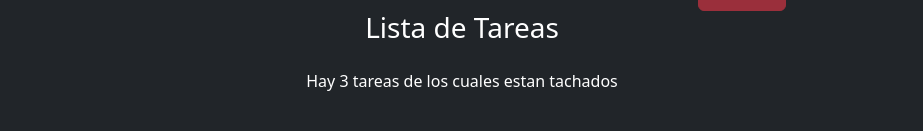
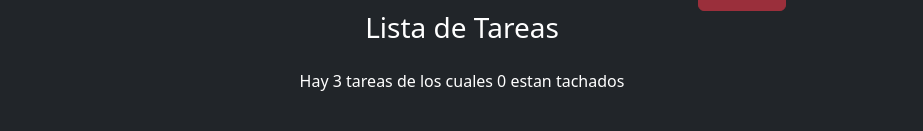
Before and after one commit to LuisDuarte29/ManejadorTareasReact, a React (Vite) app: page / in a window 1280 px wide. Shown: the part 140-271 px from the top of the page, without its empty margins (178-1101 px from the left). Built offline with nearby package versions, Linux system fonts and the light colour scheme.

Commit message:
terminacion de cantidad de tachados

```diff
--- a/src/App.jsx
+++ b/src/App.jsx
@@ -5,6 +5,7 @@ import { taskJson } from "./TaskJson";
 import { TaskFilter } from "./TaskFilter";
 import {TaskCount}  from "./TaskCount"
 import "../node_modules/bootstrap/dist/css/bootstrap.min.css";
+import { removeItem } from "framer-motion";
 function App() {
   //desde el contexto de la tarea
   const [tarea, setTarea] = useState([]);
@@ -12,7 +13,8 @@ function App() {
   const [idTarea, setIdTarea] = useState(0);
   const [titleEdit, setTitleEdit] = useState("");
   const [filterTask, setFilter] = useState("");
-  const [cantidadTrue, setCantidadTrue] = useState(0);
+  const [cantidadTrue, setCantidadTrue] = useState([]);
+  const [tachados, setTachados] = useState({});
 
 
   // useEffect para cargar las tareas iniciales desde el archivo JSON
@@ -63,20 +65,20 @@ function App() {
 
   function RemoveTask(id) {
     const tareaEliminada = tarea.filter((t) => t.id !== id);
-
     setTarea(tareaEliminada);
 
-    setTachados(prev => {
-      const nuevoTachados = { ...prev };
-      delete nuevoTachados[id];
-      return nuevoTachados;
+    //Lo que hace es decirle al id que es true si lo es, que le asigne _ y que lo agrupe con el resto
+    // pero como es de valor _ no lo agrupa y solo queda los restantes dentro de old
+    setTachados(old => {
+      const { [id]: _, ...rest } = old;
+      return rest;
+    });
+    console.log("Tarea restantes: ", tarea);
+    Object.entries(tachados).forEach(([clave, valor]) => {
+      console.log( `este es la clave ${clave}: ${valor}`);
     });
 
   }
-
-
-  const [tachados, setTachados] = useState({});
-
   const handleCambioCheck = (id) => {
     setTachados((prev) => ({
       ...prev,
@@ -89,11 +91,11 @@ function App() {
 
   //El Object.values se usa para convertir de objeto a un array ya que el filter solo se puede usar en array
   useEffect(()=>{
-    setCantidadTrue(Object.values(tachados).filter((value) => value === true))
+    setCantidadTrue(Object.values(tachados).filter((value) => value === true).length)
 
   },[tachados])
   console.log("Este es la cantidad de true que hay: " + cantidadTrue)
-  console.log("Este es la cantidad total de tareas: " + tachados.length)
+
 
   return (
     <div className="bg-dark text-white min-vh-100 py-4">
```
